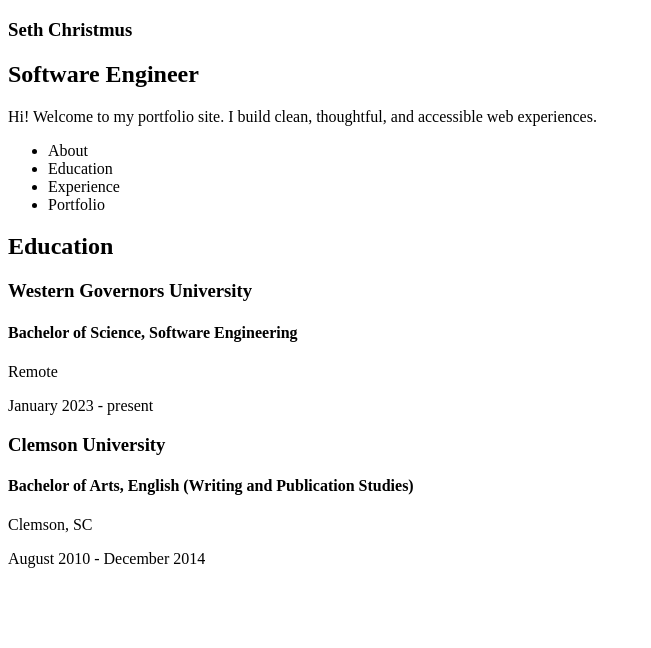
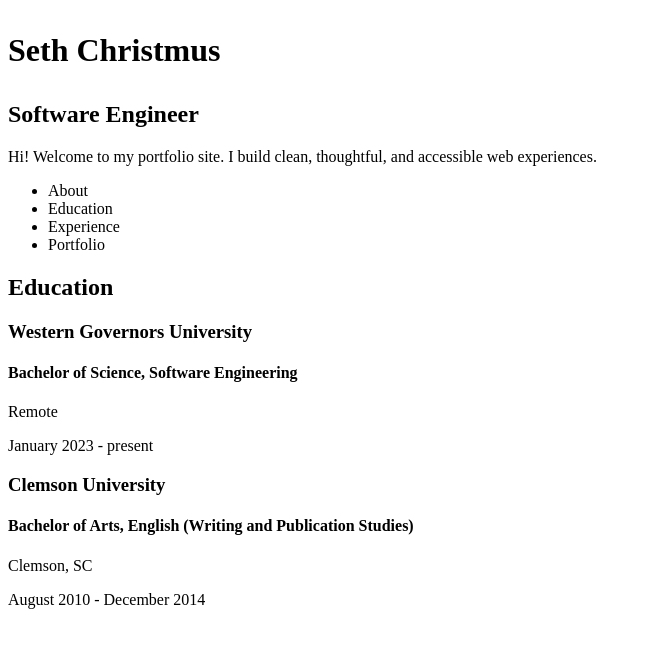
Before and after one commit to groovinflannel/portfolio2024, an Angular app: page / in a window 1280 px wide. Shown: the top 648 px of the page, without its empty margins (0-651 px from the left). Built offline with nearby package versions, Linux system fonts and the light colour scheme.

Commit message:
increased h1 font size in home.component.css

```diff
--- a/src/app/home/home.component.css
+++ b/src/app/home/home.component.css
@@ -0,0 +1,3 @@
+h1 {
+    font-size: 32px;
+}
```
